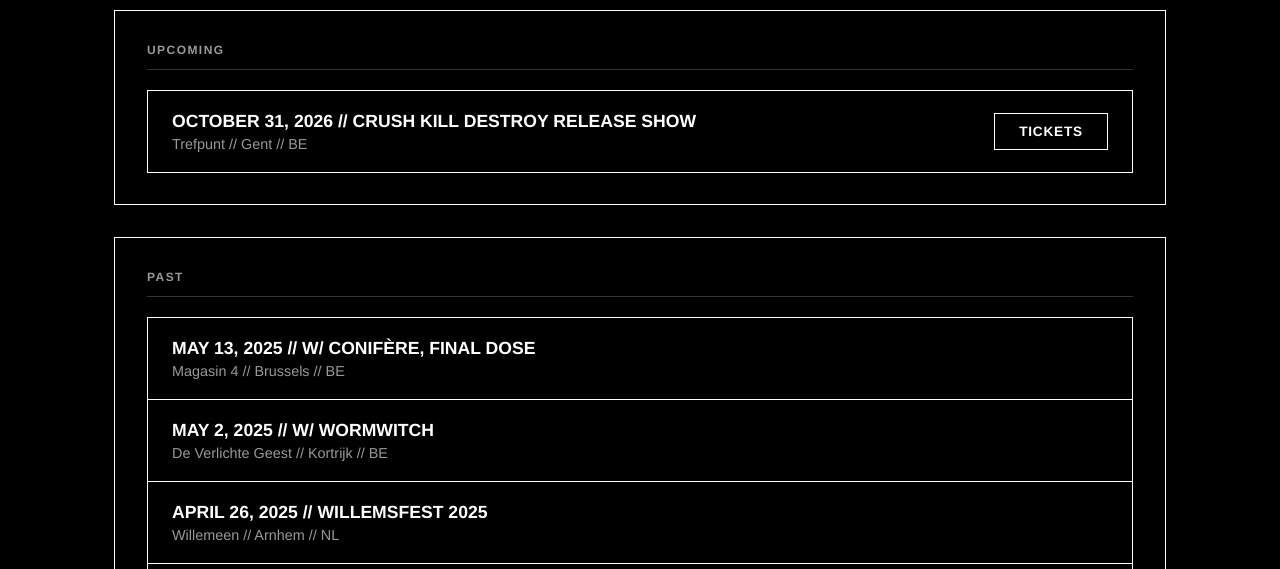
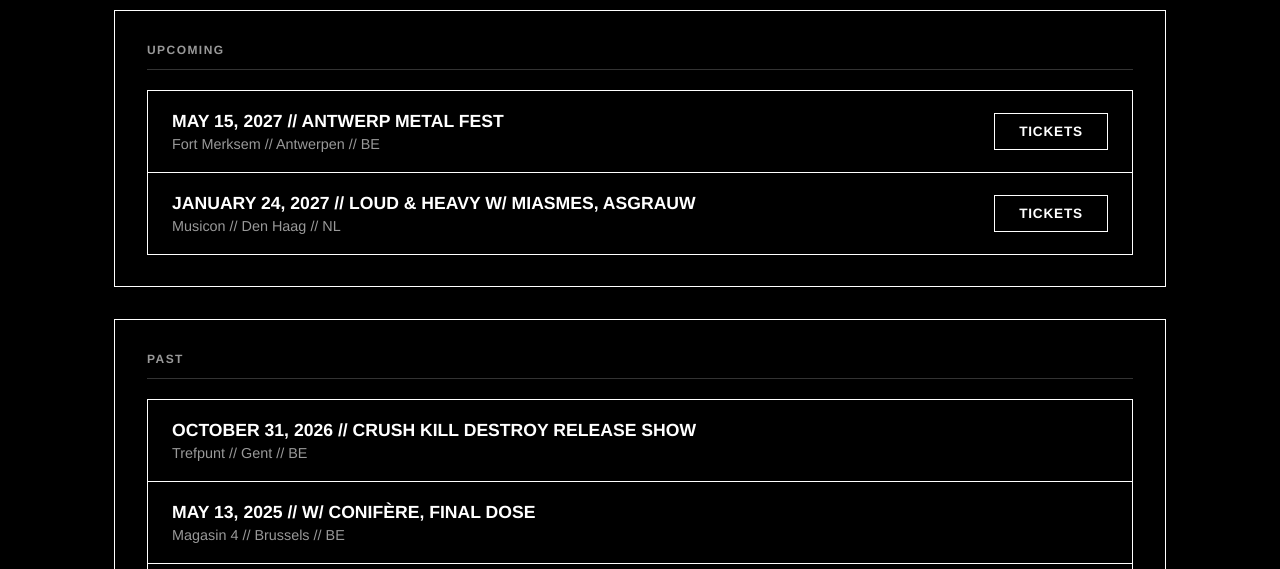
Before and after one commit to laurensOost/bkrdrs_site, a plain HTML site: page shows.html in a window 1280 px wide. Shown: the part 231-800 px from the top of the page. Drawn offline with Linux system fonts and the light colour scheme; a web font is replaced by a local one.

Commit message:
Revert and update shows

```diff
--- a/shows.html
+++ b/shows.html
@@ -30,10 +30,17 @@
     <ul class="shows-list">
       <li class="show">
         <div class="show-info">
-          <span class="date">OCTOBER 31, 2026 // CRUSH KILL DESTROY RELEASE SHOW</span>
-          <span class="venue">Trefpunt // Gent // BE</span>
+          <span class="date">MAY 15, 2027 // ANTWERP METAL FEST</span>
+          <span class="venue">Fort Merksem // Antwerpen // BE</span>
         </div>
-        <a href="https://pretix.eu/bonderkuil/CRUSHKILLDESTROY/" class="tickets-button">TICKETS</a>
+        <a href="https://antwerpmetalfest.tickoweb.be/selection?preset=t126916:1" class="tickets-button">TICKETS</a>
+      </li>
+      <li class="show">
+        <div class="show-info">
+          <span class="date">JANUARY 24, 2027 // LOUD & HEAVY w/ Miasmes, Asgrauw</span>
+          <span class="venue">Musicon // Den Haag // NL</span>
+        </div>
+        <a href="https://musicon.nl/event/loud-heavy-miasmes-asgrauw-bokkenrijers/" class="tickets-button">TICKETS</a>
       </li>
     </ul>
   </div>
@@ -41,6 +48,13 @@
   <div class="frame">
     <div class="frame-header">PAST</div>
     <ul class="shows-list">
+      <!-- 2026 -->
+      <li class="show">
+        <div class="show-info">
+          <span class="date">OCTOBER 31, 2026 // CRUSH KILL DESTROY RELEASE SHOW</span>
+          <span class="venue">Trefpunt // Gent // BE</span>
+        </div>
+      </li>
       <!-- 2025 -->
       <li class="show">
         <div class="show-info">
```
Also changed, not shown: contact.html (+1 -1 lines).
